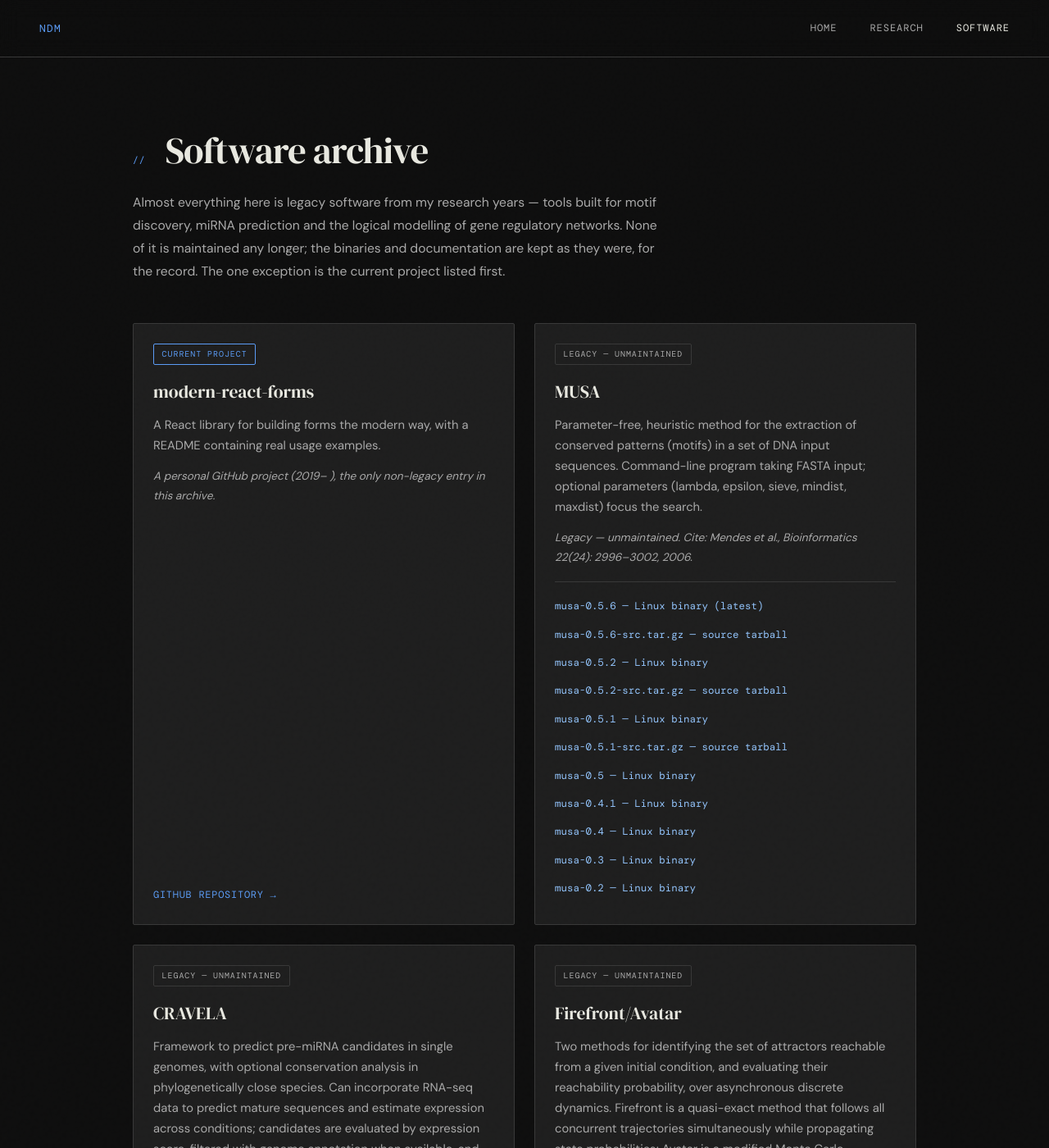
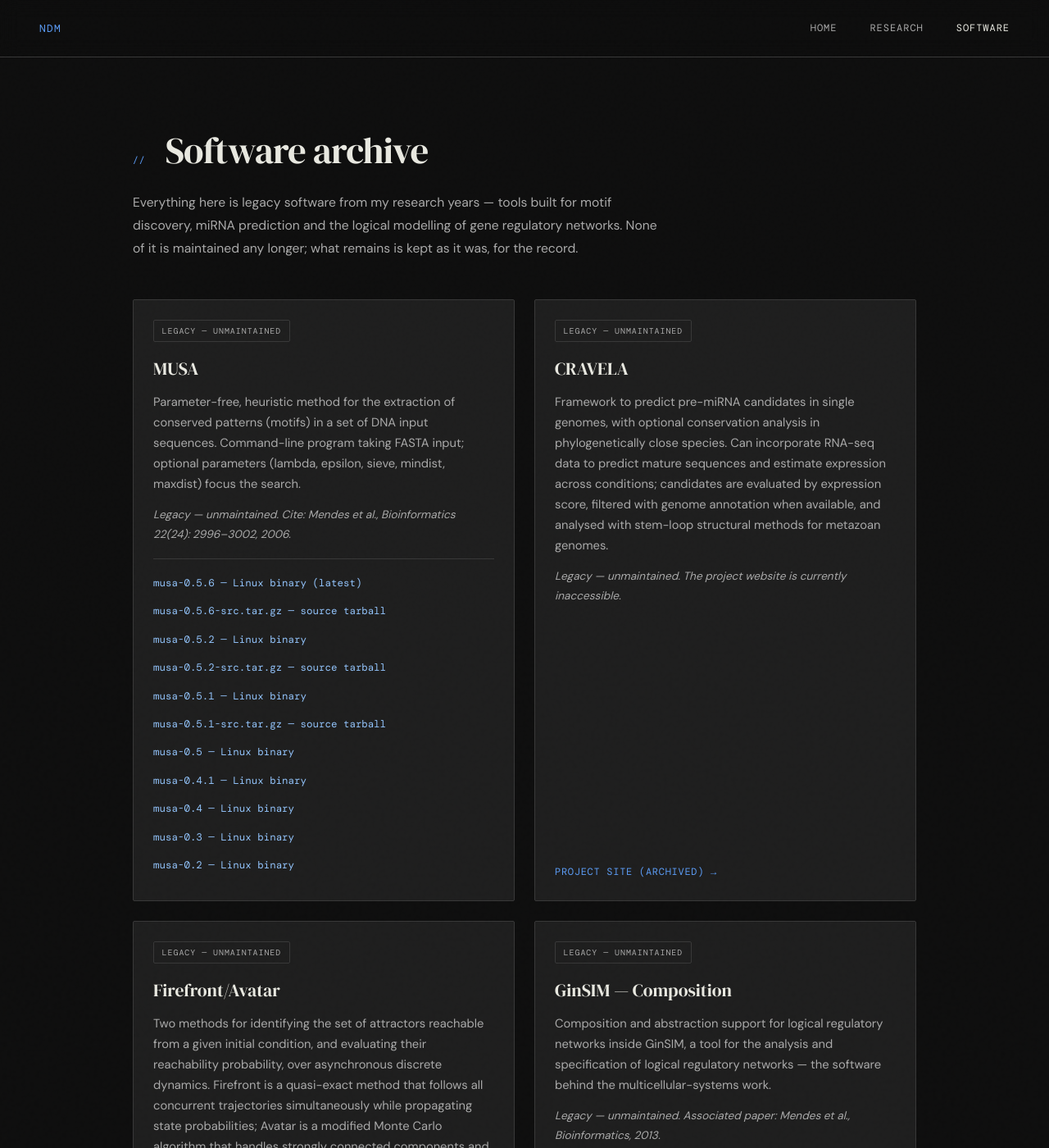
Before and after one commit to nunodelisboa/nunodelisboa.github.io, a Jekyll site: the page built from software.md, in a window 1280 px wide and 1400 px high. Shown: the whole window at 82% size. Built offline with Jekyll 4.4.1, drawn with Linux system fonts in a browser that asks for light colours; some web fonts are replaced; some of the changed text lies outside the part shown.

Commit message:
Software archive: all entries legacy (modern-react-forms omitted — unfinished, per Nuno); uniform legacy framing

```diff
--- a/software.md
+++ b/software.md
@@ -2,7 +2,7 @@
 layout: default
 title: "Software archive"
 permalink: /software/
-description: "Software from the research years — motif discovery, miRNA prediction, logical modelling — kept as a legacy archive, plus one current GitHub project."
+description: "Software from the research years — motif discovery, miRNA prediction, logical modelling — kept as a legacy archive."
 redirect_from:
   - /software.html
 ---
@@ -15,27 +15,15 @@ redirect_from:
   </div>
 
   <p class="section-intro">
-    Almost everything here is legacy software from my research years — tools
-    built for motif discovery, miRNA prediction and the logical modelling of
-    gene regulatory networks. None of it is maintained any longer; the binaries
-    and documentation are kept as they were, for the record. The one exception
-    is the current project listed first.
+    Everything here is legacy software from my research years — tools built for
+    motif discovery, miRNA prediction and the logical modelling of gene
+    regulatory networks. None of it is maintained any longer; what remains is
+    kept as it was, for the record.
   </p>
 
   <div class="software-grid">
     {% assign projects = site.data.software.software %}
-    {% for p in projects %}{% if p.name == "modern-react-forms" %}
-    <article class="software-card">
-      <span class="card-tag current">Current project</span>
-      <h3>{{ p.name }}</h3>
-      <p class="software-desc">{{ p.description }}</p>
-      {% if p.note %}<p class="software-note">{{ p.note }}</p>{% endif %}
-      <div class="software-links">
-        <a href="{{ p.url_or_path }}" target="_blank" rel="noopener">GitHub repository →</a>
-      </div>
-    </article>
-    {% endif %}{% endfor %}
-    {% for p in projects %}{% unless p.name == "modern-react-forms" %}
+    {% for p in projects %}
     <article class="software-card">
       <span class="card-tag">Legacy — unmaintained</span>
       <h3>{{ p.name }}</h3>
@@ -54,7 +42,7 @@ redirect_from:
       </div>
       {% endif %}
     </article>
-    {% endunless %}{% endfor %}
+    {% endfor %}
   </div>
 
 </div>
```
